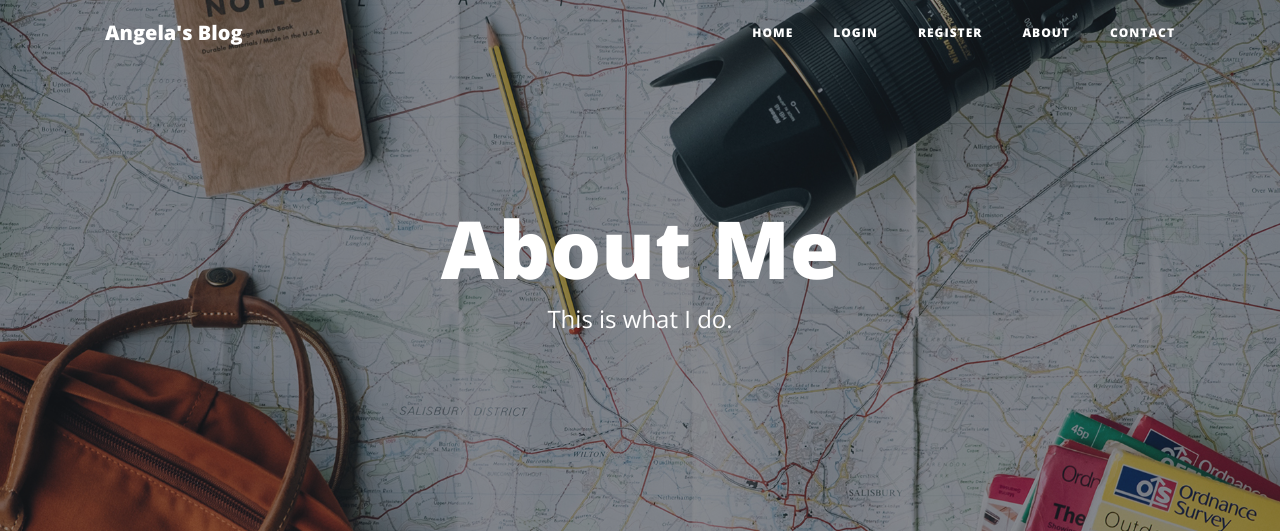
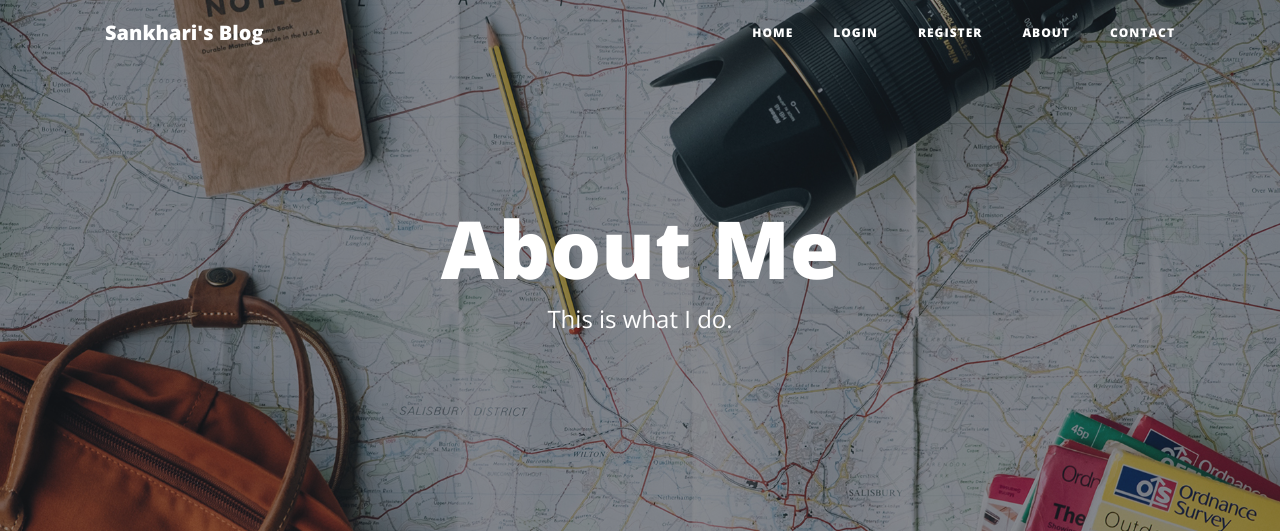
Before and after one commit to Bikram-Sankhari/Knowledge-HUB, a Flask app: page /about in a window 1280 px wide. Shown: the top 531 px of the page. Run offline with Flask 3, Linux system fonts and the light colour scheme; some libraries are stand-ins or nearby versions.

Commit message:
changed angela to sankhari

```diff
--- a/templates/header.html
+++ b/templates/header.html
@@ -31,7 +31,7 @@
 <!-- Navigation -->
 <nav class="navbar navbar-expand-lg navbar-light fixed-top" id="mainNav">
     <div class="container">
-        <a class="navbar-brand" href="{{url_for('get_all_posts')}}">Angela's Blog</a>
+        <a class="navbar-brand" href="{{url_for('get_all_posts')}}">Sankhari's Blog</a>
         <button class="navbar-toggler navbar-toggler-right" type="button" data-toggle="collapse"
                 data-target="#navbarResponsive" aria-controls="navbarResponsive" aria-expanded="false"
                 aria-label="Toggle navigation">
```
